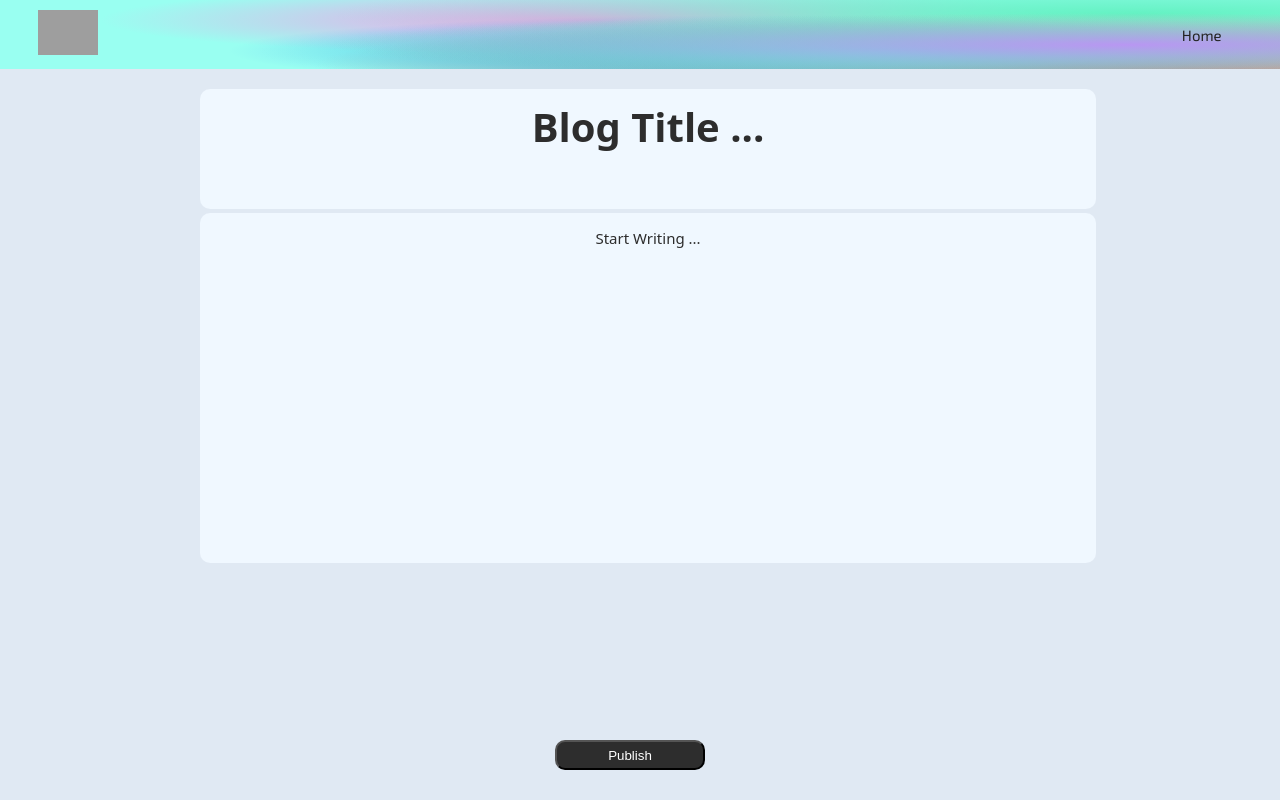
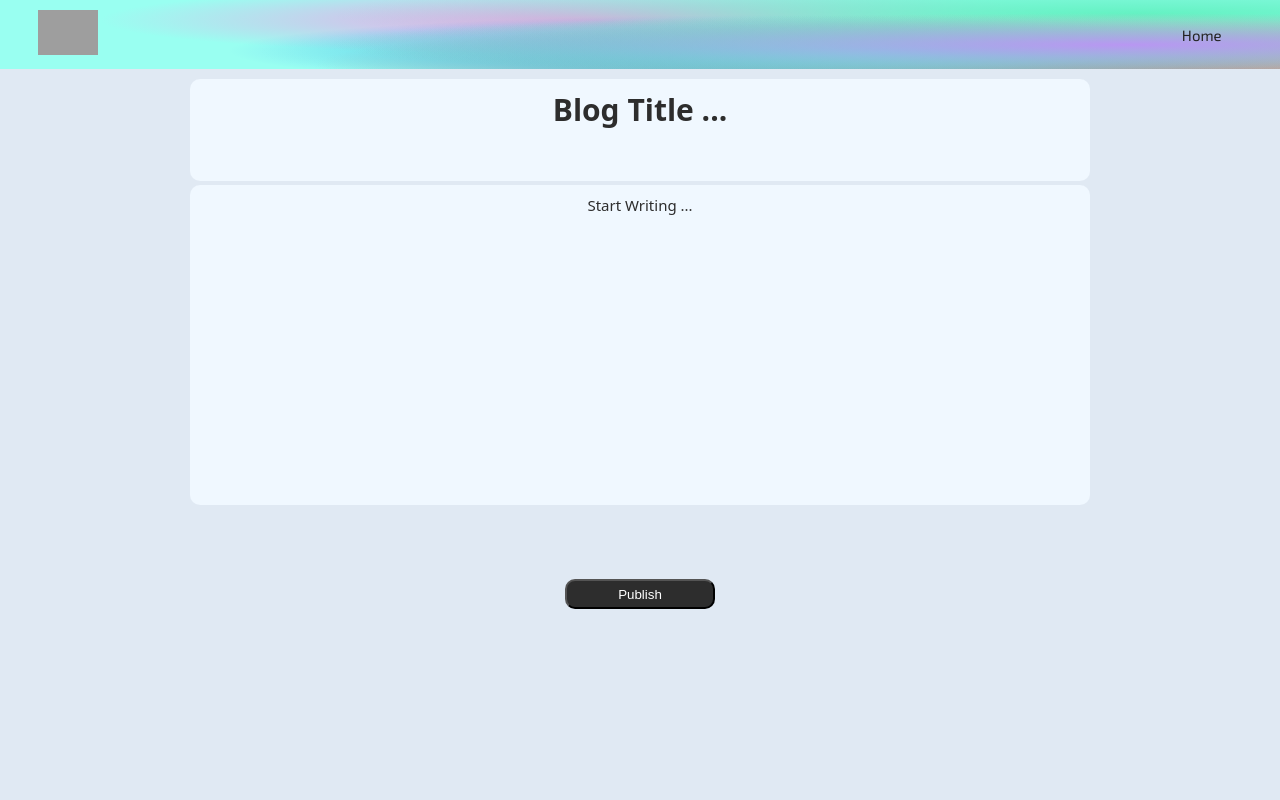
Before and after one commit to A-fethi/Blogify, a Flask app: page /post in a window 1280 px wide. Run offline with Flask 3, Linux system fonts and the light colour scheme; the visitor is signed in with stand-in values (Sample User, id 1); some web fonts are replaced; grey boxes are pictures that could not be loaded.

Commit message:
Final Touches

```diff
--- a/public/static/styles/editor.css
+++ b/public/static/styles/editor.css
@@ -39,9 +39,17 @@ textarea::-webkit-scrollbar-thumb:hover {
     cursor: pointer;
 }
 
+.test {
+    display: grid;
+    justify-content: center;
+    margin-top: 10px;
+}
+
 .title,
 .article {
-    width: 70%;
+    /* display: flex;
+    justify-content: center; */
+    width: 900px;
     min-height: 100px;
     height: auto;
     font-weight: 600;
@@ -51,27 +59,26 @@ textarea::-webkit-scrollbar-thumb:hover {
     border-radius: 10px;
     padding: 10px;
     outline: none;
-    position: relative;
+    /* position: relative; */
     background-color: #F0F8FF;
-    margin: 20px 0px -20px 200px;
+    /* margin: 25px 0px -20px 200px; */
     white-space: pre-line;
     font-family: system-ui, -apple-system, BlinkMacSystemFont, 'Segoe UI', Roboto, Oxygen, Ubuntu, Cantarell, 'Open Sans', 'Helvetica Neue', sans-serif;
     word-break: break-all;
 }
 
 .title {
-    padding: 10px 150px 0px 150px;
-    font-size: 40px;
+    font-size: 30px;
+    padding: 10px 140px;
     text-align: center;
 }
 
 .article {
-    height: 350px;
+    height: 320px;
     font-size: 15px;
-    line-height: 30px;
+    line-height: 20px;
     font-weight: 400;
-    padding: 10px 120px 0px 120px;
-    text-align: start;
+    padding: 10px 100px;
 }
 
 .title::placeholder,
@@ -93,22 +100,25 @@ textarea::-webkit-scrollbar-thumb:hover {
 }
 
 .options {
-    position: fixed;
+    /*position: fixed;
     bottom: 0;
     left: 0;
     width: 100%;
     height: 60px;
     background: #fff;
     display: flex;
+    justify-content: center;*/
+    background-color: #E0E9F3;
+    display: flex;
     justify-content: center;
-    background-color: #E0E9F3;
+    padding-bottom: 50px;
 }
 
-.publish-btn,
-.upload-btn {
+.publish-btn {
     width: 150px;
     height: 30px;
-    margin-right: 20px;
+    /* margin-right: 20px; */
+    margin-top: -30px;
     border-radius: 10px;
     color: white;
 }
--- a/public/static/styles/style.css
+++ b/public/static/styles/style.css
@@ -235,13 +235,15 @@ section div.img-one {
 .Error_flash {
     color: #FFF;
     text-align: center;
+    font-weight: 600;
     padding: 15px;
     border-radius: 10px;
     position: fixed;
     top: 50%;
     left: 50%;
-    transform: translate(-50%, -635%);
+    transform: translate(-50%, -600%);
     z-index: 1000;
+    justify-content: center;
 }
 
 .Success_flash {
@@ -379,7 +381,7 @@ button {
 
     .Success_flash,
     .Error_flash {
-        transform: translate(-50%, -680%);
+        transform: translate(-50%, -600%);
         font-size: 15px;
     }
 }
--- a/public/templates/blog.html
+++ b/public/templates/blog.html
@@ -46,7 +46,7 @@
     </div>
     <!-- <div class="banner">
     </div> -->
-    <div>
+    <div class="test">
         <h1 class="title">{{ post.title }}</h1>
         <div class="article">
             {{ post.article }}
--- a/public/templates/editor.html
+++ b/public/templates/editor.html
@@ -50,8 +50,8 @@
                     alt="upload banner" width="20px" onclick="ChangeImage('banner-upload')"></label>
         </div> -->
         <div class="test">
-            <textarea type="text" name="title" class="title" placeholder="Blog Title ..."></textarea>
-            <textarea type="text" name="article" class="article" placeholder="Start Writing ..."></textarea>
+            <div><textarea type="text" name="title" class="title" placeholder="Blog Title ..."></textarea></div>
+            <div><textarea type="text" name="article" class="article" placeholder="Start Writing ..."></textarea></div>
             <br><br><br><br><br>
             <div class="options">
                 <button class="publish-btn">Publish</button>
```
Also changed, not shown: other parts of public/static/styles/editor.css (+41 -20 lines), public/static/styles/blog.css (+10 -41 lines).
